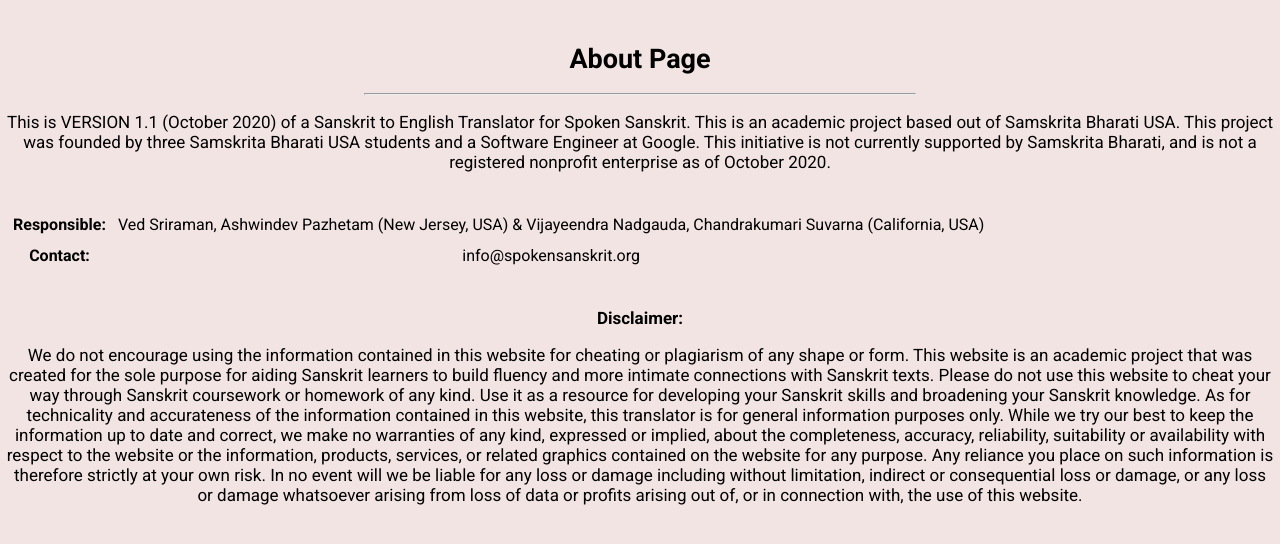
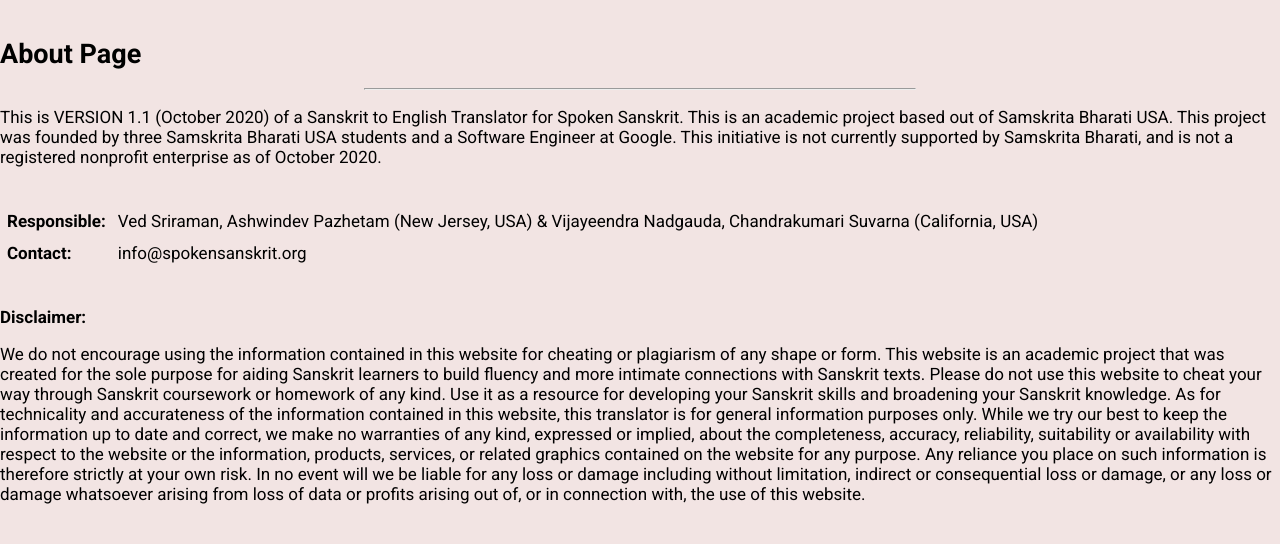
Before and after one commit to apazhetam/sanskrit-translator-website, a Flask app: page /about/ in a window 1280 px wide. Shown: the part 87-631 px from the top of the page. Run offline with Flask 2, Linux system fonts and the light colour scheme; parts of the project's set-up code (start-up, migrations or seed data) failed here and were passed over.

Commit message:
Update about.html

```diff
--- a/templates/about.html
+++ b/templates/about.html
@@ -1,7 +1,14 @@
 {% extends "layout.html" %}
 
 {% block content %}
-    <div class="mainbody">
+<style>
+    .about {
+        font-size: 17px;
+        text-align: left;\
+        font-family: roboto;
+    }
+</style>
+    <div class="about">
         <br>
         <h1 style="font-size: 27px;">About Page</h1>
         <hr style="width: 550px;">
```
